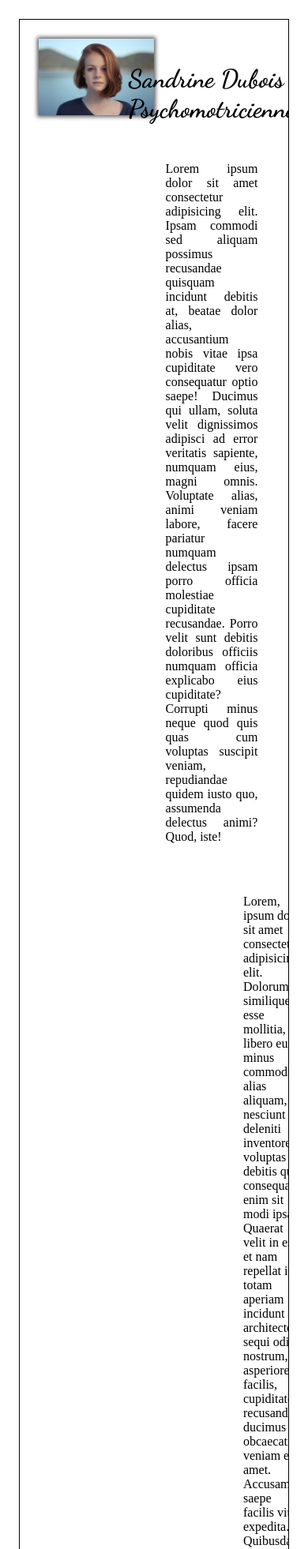
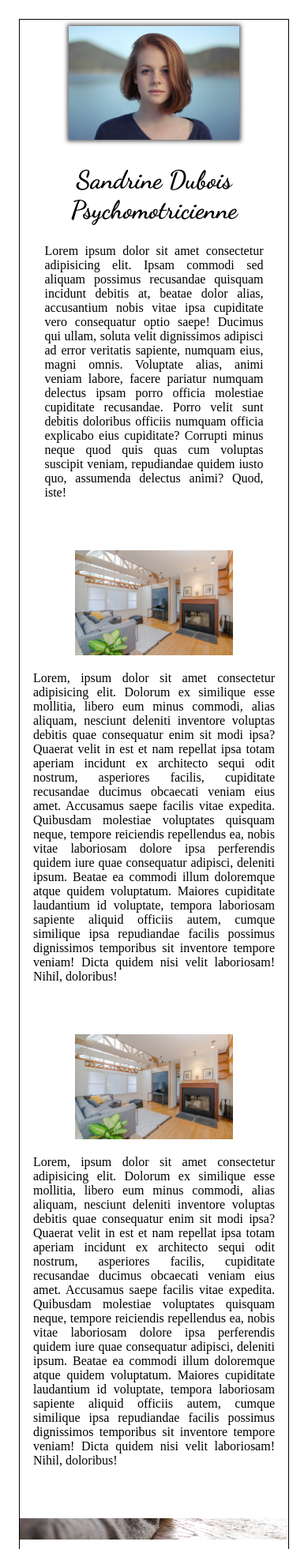
Before and after one commit to thibaultspriet/sandrine-psychomot, a Django app: page /presentation in a window 390 px wide. Shown: the part 147-2109 px from the top of the page at 79% size. Run offline with Django 3.2, Linux system fonts and the light colour scheme; style sheets or scripts are compiled from the project's sources.

Commit message:
presentation responsive

```diff
--- a/psychomot/main/static/main/css/presentation.css
+++ b/psychomot/main/static/main/css/presentation.css
@@ -27,23 +27,11 @@
   box-shadow: 0px 0px 5px 2px rgba(0, 0, 0, 0.64);
 }
 
-.presentation-container {
-  display: -webkit-box;
-  display: -ms-flexbox;
-  display: flex;
-  -webkit-box-orient: vertical;
-  -webkit-box-direction: normal;
-      -ms-flex-direction: column;
-          flex-direction: column;
-  -webkit-box-align: center;
-      -ms-flex-align: center;
-          align-items: center;
-}
-
 .presentation-container h1 {
   font-family: 'Dancing';
   font-size: 2em;
   margin-top: 1em;
+  text-align: center;
 }
 
 .presentation-container .presentation {
@@ -71,6 +59,10 @@
   -webkit-box-align: center;
       -ms-flex-align: center;
           align-items: center;
+}
+
+.locaux .container-item p {
+  text-align: justify;
 }
 
 .locaux .container-item .right {
@@ -170,6 +162,7 @@
   color: white;
   display: block;
   font-size: 1em;
+  border-radius: 15px;
 }
 
 .diplome .container-anim {
@@ -195,7 +188,7 @@
 }
 
 .experiences-container {
-  background-color: rgba(216, 152, 152, 0.616);
+  background-color: #d8b9b9;
   padding: 4em;
   width: 50%;
   margin: auto;
@@ -245,4 +238,95 @@
 .cabinet-container p {
   width: 25%;
 }
+
+/* --------- Responsive -------- */
+@media only screen and (max-width: 1170px) {
+  .presentation-header {
+    -webkit-box-align: center;
+        -ms-flex-align: center;
+            align-items: center;
+  }
+  .presentation-container .presentation {
+    width: 90%;
+  }
+  .portrait {
+    display: block;
+    width: 70%;
+    margin: auto;
+  }
+}
+
+@media only screen and (max-width: 925px) {
+  .presentation-header {
+    display: block;
+  }
+  .container-portrait, .presentation-container {
+    width: 80%;
+    margin: auto;
+  }
+  .presentation-container .presentation {
+    margin-top: 1.5em;
+  }
+  .locaux {
+    width: 90%;
+  }
+  .experiences-container {
+    width: 80%;
+    padding: 1.5em;
+  }
+  .cabinet-container {
+    display: block;
+  }
+  .cabinet-container img, .cabinet-container p {
+    width: 80%;
+    margin: auto;
+    margin-bottom: 1em;
+  }
+}
+
+@media only screen and (max-width: 800px) {
+  .psychomotricite, .sophrologie {
+    display: block;
+    width: 90%;
+    margin: auto;
+  }
+  .psychomotricite .description-container, .psychomotricite .diplomes, .sophrologie .description-container, .sophrologie .diplomes {
+    width: 100%;
+    margin-bottom: 2em;
+  }
+}
+
+@media only screen and (max-width: 780px) {
+  .locaux .container-item {
+    -webkit-box-orient: vertical;
+    -webkit-box-direction: normal;
+        -ms-flex-direction: column;
+            flex-direction: column;
+    -webkit-box-align: center;
+        -ms-flex-align: center;
+            align-items: center;
+  }
+  .locaux .container-item .container-img {
+    margin-bottom: 1em;
+  }
+  .locaux .container-item .right {
+    margin-left: 0;
+    -webkit-box-ordinal-group: 1;
+        -ms-flex-order: 0;
+            order: 0;
+  }
+  .locaux .container-item .left {
+    margin-right: 0;
+  }
+}
+
+@media only screen and (max-width: 500px) {
+  .presentation-header {
+    margin: 0.5em;
+  }
+  .container-portrait, .presentation-container {
+    width: 95%;
+    margin: auto;
+  }
+}
 /*# sourceMappingURL=presentation.css.map */
--- a/psychomot/main/static/main/css/presentation.scss
+++ b/psychomot/main/static/main/css/presentation.scss
@@ -33,13 +33,11 @@ $secondary-hover : rgba(137, 129, 229, 0.315);
     box-shadow: 0px 0px 5px 2px rgba(0,0,0,0.64);
 }
 .presentation-container{
-    display: flex;
-    flex-direction: column;
-    align-items: center;
     h1{
         font-family: 'Dancing';
         font-size: 2em;
         margin-top: 1em;
+        text-align: center;
     }
     .presentation{
         text-align: justify;
@@ -61,6 +59,9 @@ $secondary-hover : rgba(137, 129, 229, 0.315);
         margin: 4em 0;
         display: flex;
         align-items: center;
+        p{
+            text-align: justify;
+        }
         .right{
             order: 2;
             margin-left: 2em;
@@ -137,6 +138,7 @@ $secondary-hover : rgba(137, 129, 229, 0.315);
         color: white;
         display: block;
         font-size: 1em;
+        border-radius: 15px;
     }
     .container-anim{
         width: 100%;
@@ -164,7 +166,7 @@ $secondary-hover : rgba(137, 129, 229, 0.315);
 
 
 .experiences-container{
-    background-color: rgba(216, 152, 152, 0.616);
+    background-color: rgb(216, 185, 185);
     padding: 4em;
     width: 50%;
     margin: auto;
@@ -206,3 +208,124 @@ $secondary-hover : rgba(137, 129, 229, 0.315);
         width: 25%;
     }
 }
+
+
+/* --------- Responsive -------- */
+
+// 1170 px :
+// Paragraphe a coté du portrait
+
+@media only screen and (max-width:1170px){
+
+    .presentation-header{
+        align-items: center;
+    }
+
+    .presentation-container .presentation{
+        width: 90%;
+    }
+
+    .portrait{
+        display: block;
+        width: 70%;
+        margin: auto;
+    }
+
+}
+
+// 925 px :
+// presentation header en colonne
+// augmenter largeur locaux
+// augmenter la largeur experience
+// cabinet : colonne
+
+@media only screen and (max-width:925px){
+
+    .presentation-header{
+        display: block
+    }
+
+    .container-portrait, .presentation-container{
+        width: 80%;
+        margin: auto;
+    }
+
+    .presentation-container .presentation{
+        margin-top: 1.5em;
+    }
+
+    .locaux{
+        width: 90%;
+    }
+
+    .experiences-container{
+        width: 80%;
+        padding: 1.5em;
+    }
+
+    .cabinet-container{
+        display: block;
+        img, p{
+            width: 80%;
+            margin: auto;
+            margin-bottom: 1em;
+        }
+    }
+
+}
+
+// 800 px :
+// animation diplomes en colonne
+@media only screen and (max-width:800px){
+
+    .psychomotricite, .sophrologie{
+        display: block;
+        width: 90%;
+        margin: auto;
+        .description-container, .diplomes{
+            width: 100%;
+            margin-bottom: 2em;
+        }
+    }
+
+
+}
+
+//780 px:
+// locaux en colonne
+@media only screen and (max-width:780px){
+    .locaux .container-item{
+        flex-direction: column;
+        align-items: center;
+        .container-img{
+            margin-bottom: 1em;
+        }
+        .right{
+            margin-left: 0;
+            order: 0;
+        }
+        .left{
+            margin-right: 0;
+        }
+    }
+
+}
+
+
+// 500 px :
+// augmenter la largeur de la presentation
+
+@media only screen and (max-width:500px){
+
+    .presentation-header{
+        margin: 0.5em;
+    }
+
+    .container-portrait, .presentation-container{
+        width: 95%;
+        margin: auto;
+    }
+
+
+
+}
```
Also changed, not shown: 1 other file.
